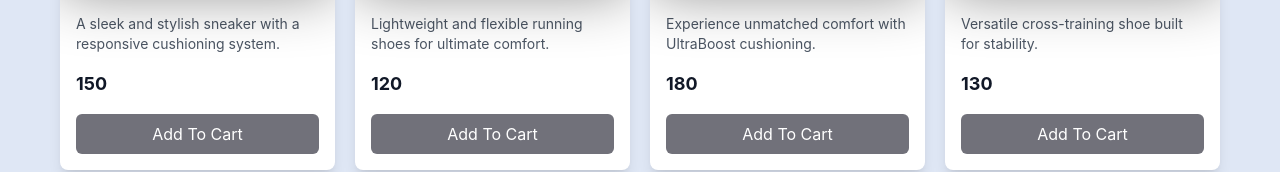
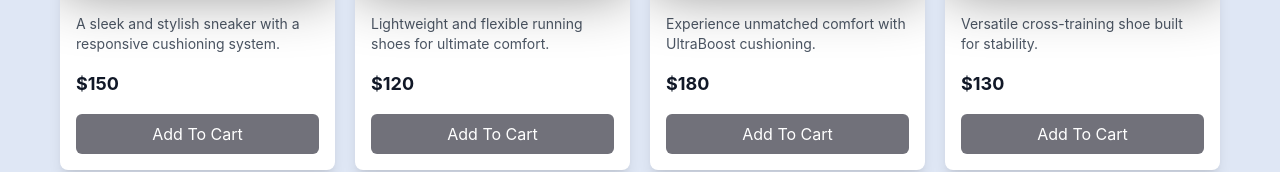
Before and after one commit to ViktorCiganovic-collab/my-project, a React (Create React App) app: page / in a window 1280 px wide. Shown: the part 442-614 px from the top of the page. Built offline with nearby package versions, Linux system fonts and the light colour scheme.

Commit message:
added prices

```diff
--- a/src/Detail.js
+++ b/src/Detail.js
@@ -84,7 +84,7 @@ const Detail = () => {
           <p className="text-lg mt-4">{product.description}</p>
 
           {/* Product Price */}
-          <p className="text-xl font-bold mt-4">{product.price}</p>
+          <p className="text-xl font-bold mt-4">${product.price}</p>
 
           {/* Add to Cart Bu
           tton (if you want to include it on the detail page) */}
--- a/src/ProductCard.js
+++ b/src/ProductCard.js
@@ -25,7 +25,7 @@ const ProductCard = ({ product }) => {
         <p className="text-gray-600 text-sm mt-2">{product.description}</p>
 
         {/* Product Price */}
-        <p className="text-gray-900 font-bold text-lg mt-4">{product.price}</p>
+        <p className="text-gray-900 font-bold text-lg mt-4">${product.price}</p>
         {/* Add to Cart Button */}
         <div className="mt-4 flex justify-center gap-5">
           <button
```
